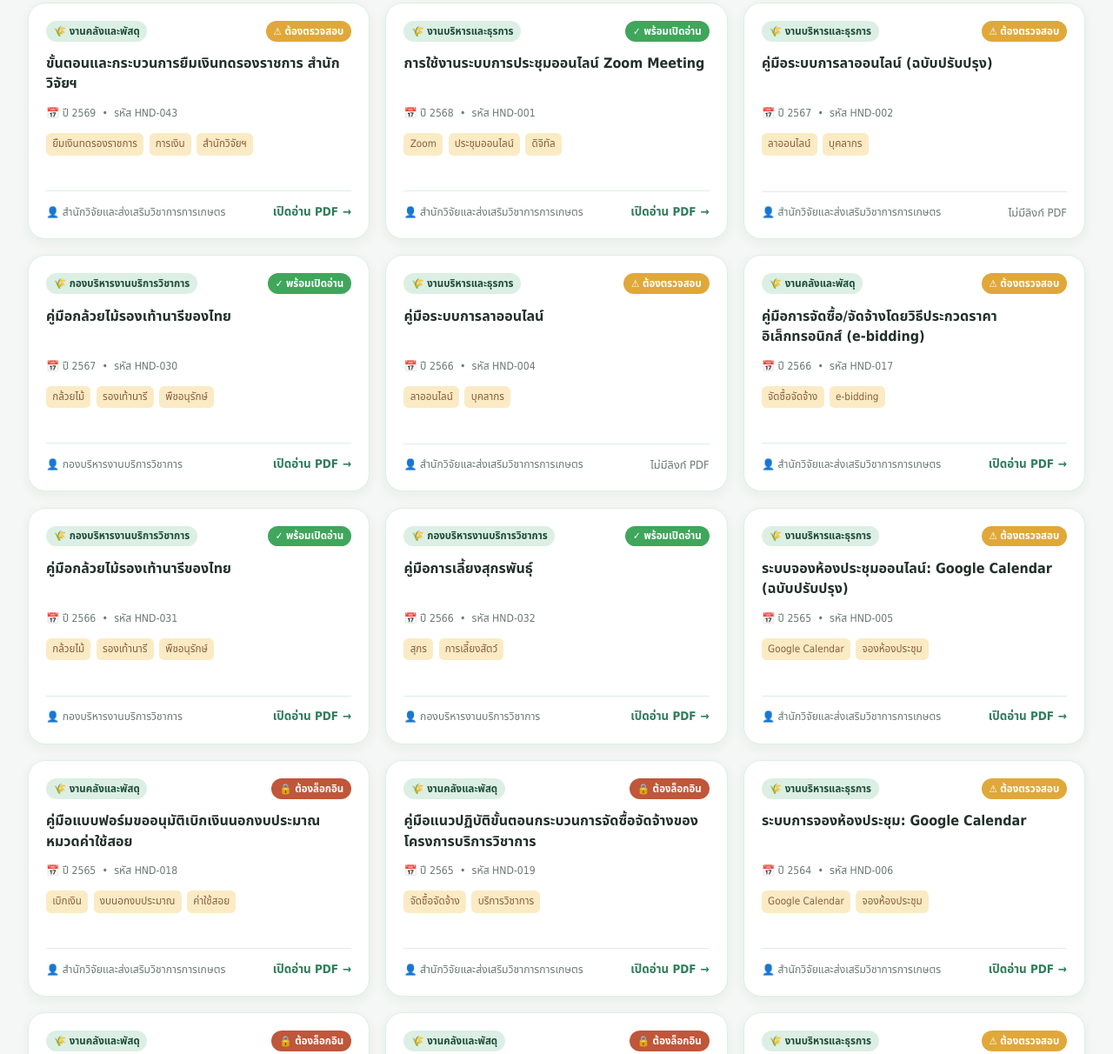
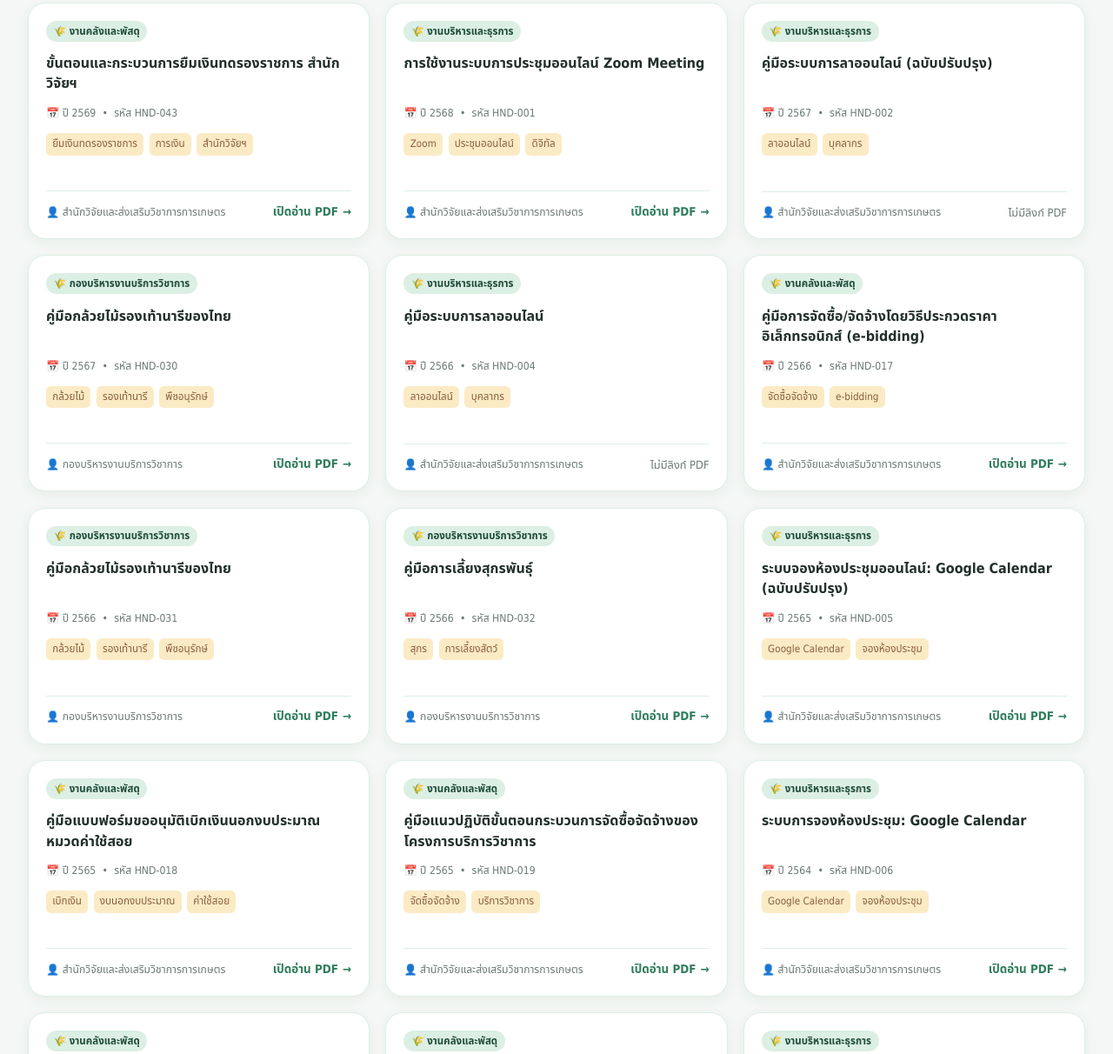
Before and after one commit to numtip/handbook, an Astro site in the folder site/: page / in a window 1280 px wide. Shown: the part 1100-2312 px from the top of the page at 87% size. Built offline with nearby package versions, Linux system fonts and the light colour scheme; Astro itself is replaced by a stand-in of ours.

Commit message:
refactor: remove catalog access status badges

```diff
--- a/site/src/pages/index.astro
+++ b/site/src/pages/index.astro
@@ -33,7 +33,7 @@
           <div class="mt-8 grid grid-cols-2 gap-3 md:grid-cols-4">
             <div class="stat-card"><b id="stat-total">—</b><span>คู่มือทั้งหมด</span></div>
             <div class="stat-card"><b id="stat-divisions">—</b><span>หมวดหมู่</span></div>
-            <div class="stat-card"><b id="stat-ready">—</b><span>พร้อมเปิดอ่าน</span></div>
+            <div class="stat-card"><b id="stat-latest">—</b><span>ปีล่าสุด</span></div>
             <div class="stat-card"><b id="stat-range" class="text-xl sm:text-2xl">—</b><span>ช่วงปีเผยแพร่</span></div>
           </div>
         </div>
@@ -68,8 +68,7 @@
     <div id="filter-sheet" class="filter-sheet hidden" aria-hidden="true"><div class="sheet-backdrop" data-close-sheet></div><section class="sheet-panel" role="dialog" aria-modal="true" aria-labelledby="sheet-title"><div class="drag-handle"></div><div class="flex items-center justify-between gap-4"><h2 id="sheet-title">กรองคู่มือ</h2><button class="clear-button" data-close-sheet type="button">ปิด</button></div><div class="filter-group mt-5"><h3>กอง / หมวด</h3><div id="mobile-division-chips" class="chip-row"></div></div><div class="filter-group mt-5"><h3>ปี พ.ศ.</h3><div id="mobile-year-chips" class="chip-row"></div></div><div class="mt-6 flex gap-3"><button id="sheet-clear" class="secondary-button flex-1" type="button">ล้างทั้งหมด</button><button id="sheet-apply" class="primary-button flex-1" type="button">แสดงผลลัพธ์</button></div></section></div>
 
     <script>
-      type Access = 'ready' | 'review' | 'login';
-      type Manual = { id: string; title: string; year: string; division: string; keywords: string; url: string; owner: string; status: string; access: Access };
+      type Manual = { id: string; title: string; year: string; division: string; keywords: string; url: string; owner: string };
       type SortMode = 'newest' | 'oldest' | 'title';
       const $ = <T extends HTMLElement>(id: string) => document.getElementById(id) as T;
       const state = { query: '', divisions: new Set<string>(), years: new Set<string>(), sort: 'newest' as SortMode };
@@ -77,19 +76,17 @@
 
       // CSV parser supports quoted Thai keywords and blank cells.
       function csvRows(text: string) { const output: string[][] = []; let row: string[] = []; let cell = ''; let quoted = false; for (let index = 0; index < text.length; index += 1) { const character = text[index]; if (character === '"' && quoted && text[index + 1] === '"') { cell += character; index += 1; } else if (character === '"') quoted = !quoted; else if (character === ',' && !quoted) { row.push(cell); cell = ''; } else if ((character === '\n' || character === '\r') && !quoted) { if (character === '\r' && text[index + 1] === '\n') index += 1; row.push(cell); if (row.some(Boolean)) output.push(row); row = []; cell = ''; } else cell += character; } row.push(cell); if (row.some(Boolean)) output.push(row); return output; }
-      function accessFrom(status: string): Access { return status.includes('PDF ตรวจพบ') ? 'ready' : status.includes('ต้องล็อกอิน') ? 'login' : 'review'; }
-      function parseCatalog(text: string): Manual[] { const [header, ...data] = csvRows(text); const at = (name: string) => header.indexOf(name); const fields = { id: at('รหัส'), title: at('ชื่อคู่มือ'), year: at('ปี'), division: at('กอง/หมวด'), keywords: at('คำสำคัญ'), url: at('ลิงก์ PDF'), owner: at('เจ้าของ'), status: at('สถานะ') }; return data.map((row) => { const status = row[fields.status] || ''; return { id: row[fields.id] || '', title: row[fields.title] || '', year: row[fields.year] || '', division: row[fields.division] || '', keywords: row[fields.keywords] || '', url: row[fields.url] || '', owner: row[fields.owner] || '', status, access: accessFrom(status) }; }); }
+      function parseCatalog(text: string): Manual[] { const [header, ...data] = csvRows(text); const at = (name: string) => header.indexOf(name); const fields = { id: at('รหัส'), title: at('ชื่อคู่มือ'), year: at('ปี'), division: at('กอง/หมวด'), keywords: at('คำสำคัญ'), url: at('ลิงก์ PDF'), owner: at('เจ้าของ') }; return data.map((row) => ({ id: row[fields.id] || '', title: row[fields.title] || '', year: row[fields.year] || '', division: row[fields.division] || '', keywords: row[fields.keywords] || '', url: row[fields.url] || '', owner: row[fields.owner] || '' })); }
       function escapeHtml(value: string) { return value.replace(/[&<>'"]/g, (character) => ({ '&': '&amp;', '<': '&lt;', '>': '&gt;', "'": '&#039;', '"': '&quot;' }[character] || character)); }
       function highlight(value: string) { const safe = escapeHtml(value); const term = state.query.trim(); if (!term) return safe; const escaped = term.replace(/[.*+?^${}()|[\]\\]/g, '\\$&'); return safe.replace(new RegExp(`(${escaped})`, 'gi'), '<mark class="bg-gold-100 text-earth-600">$1</mark>'); }
       function categoryLabel(value: string) { return value.split('/').map((part) => part.trim()).pop() || value; }
-      function statusMeta(access: Access) { return access === 'ready' ? { text: '✓ พร้อมเปิดอ่าน', className: 'bg-success-500' } : access === 'login' ? { text: '🔒 ต้องล็อกอิน', className: 'bg-danger-500' } : { text: '⚠ ต้องตรวจสอบ', className: 'bg-warning-500' }; }
       function safeUrl(value: string) { return /^https?:\/\//i.test(value) ? value : ''; }
-      function card(manual: Manual) { const status = statusMeta(manual.access); const tags = manual.keywords.split(',').filter(Boolean).slice(0, 3).map((tag) => `<span>${highlight(tag.trim())}</span>`).join(''); const url = safeUrl(manual.url); return `<article class="catalog-card"><div class="card-top"><span class="division-badge">🌾 ${escapeHtml(categoryLabel(manual.division))}</span><span class="status-badge ${status.className}">${status.text}</span></div><h3>${highlight(manual.title)}</h3><div class="card-meta"><span>📅 ปี ${escapeHtml(manual.year || 'ไม่ระบุ')}</span><span>•</span><span>รหัส ${escapeHtml(manual.id)}</span></div><div class="tag-row">${tags}</div><div class="card-footer"><span>👤 ${escapeHtml(manual.owner || 'ไม่ระบุเจ้าของ')}</span>${url ? `<a href="${escapeHtml(url)}" target="_blank" rel="noreferrer">เปิดอ่าน PDF <span aria-hidden="true">→</span></a>` : `<span class="unavailable">ไม่มีลิงก์ PDF</span>`}</div></article>`; }
+      function card(manual: Manual) { const tags = manual.keywords.split(',').filter(Boolean).slice(0, 3).map((tag) => `<span>${highlight(tag.trim())}</span>`).join(''); const url = safeUrl(manual.url); return `<article class="catalog-card"><div class="card-top"><span class="division-badge">🌾 ${escapeHtml(categoryLabel(manual.division))}</span></div><h3>${highlight(manual.title)}</h3><div class="card-meta"><span>📅 ปี ${escapeHtml(manual.year || 'ไม่ระบุ')}</span><span>•</span><span>รหัส ${escapeHtml(manual.id)}</span></div><div class="tag-row">${tags}</div><div class="card-footer"><span>👤 ${escapeHtml(manual.owner || 'ไม่ระบุเจ้าของ')}</span>${url ? `<a href="${escapeHtml(url)}" target="_blank" rel="noreferrer">เปิดอ่าน PDF <span aria-hidden="true">→</span></a>` : `<span class="unavailable">ไม่มีลิงก์ PDF</span>`}</div></article>`; }
       function chip(kind: 'division' | 'year', value: string, label: string) { const selected = kind === 'division' ? state.divisions.has(value) : state.years.has(value); return `<button class="filter-chip ${selected ? 'chip-active' : ''}" type="button" data-filter-kind="${kind}" data-filter-value="${escapeHtml(value)}" aria-pressed="${selected}">${escapeHtml(label)}${selected ? '<span aria-hidden="true">×</span>' : ''}</button>`; }
       function renderChips() { const divisions = [...new Set(manuals.map((manual) => manual.division).filter(Boolean))].sort((a, b) => a.localeCompare(b, 'th')); const years = [...new Set(manuals.map((manual) => manual.year || 'ไม่ระบุปี'))].sort((a, b) => Number(b) - Number(a)); const divisionMarkup = divisions.map((division) => chip('division', division, categoryLabel(division))).join(''); const yearMarkup = years.map((year) => chip('year', year, year === 'ไม่ระบุปี' ? year : `พ.ศ. ${year}`)).join(''); $('division-chips').innerHTML = divisionMarkup; $('year-chips').innerHTML = yearMarkup; $('mobile-division-chips').innerHTML = divisionMarkup; $('mobile-year-chips').innerHTML = yearMarkup; }
       function resetFilters() { state.query = ''; state.divisions.clear(); state.years.clear(); state.sort = 'newest'; $('query').value = ''; $('sort').value = 'newest'; render(); }
       function render() { renderChips(); const query = state.query.toLocaleLowerCase('th-TH'); const results = manuals.filter((manual) => { const haystack = [manual.id, manual.title, manual.keywords, manual.owner, manual.division].join(' ').toLocaleLowerCase('th-TH'); const year = manual.year || 'ไม่ระบุปี'; return (!query || haystack.includes(query)) && (!state.divisions.size || state.divisions.has(manual.division)) && (!state.years.size || state.years.has(year)); }).sort((a, b) => state.sort === 'title' ? a.title.localeCompare(b.title, 'th') : state.sort === 'oldest' ? Number(a.year || 0) - Number(b.year || 0) : Number(b.year || 0) - Number(a.year || 0)); $('result-count').textContent = String(results.length); $('cards').innerHTML = results.map(card).join(''); $('cards').classList.toggle('hidden', results.length === 0); $('empty').classList.toggle('hidden', results.length !== 0); const selected = state.divisions.size + state.years.size; $('active-filter-note').classList.toggle('hidden', selected === 0); $('active-filter-note').textContent = selected ? `เลือกตัวกรอง ${selected} รายการ` : ''; }
-      function renderStats() { const years = manuals.map((manual) => Number(manual.year)).filter(Number.isFinite); $('stat-total').textContent = String(manuals.length); $('stat-divisions').textContent = String(new Set(manuals.map((manual) => manual.division).filter(Boolean)).size); $('stat-ready').textContent = String(manuals.filter((manual) => manual.access === 'ready').length); $('stat-range').textContent = years.length ? `${Math.min(...years)}–${Math.max(...years)}` : 'ไม่ระบุ'; }
+      function renderStats() { const years = manuals.map((manual) => Number(manual.year)).filter(Number.isFinite); $('stat-total').textContent = String(manuals.length); $('stat-divisions').textContent = String(new Set(manuals.map((manual) => manual.division).filter(Boolean)).size); $('stat-latest').textContent = years.length ? String(Math.max(...years)) : '—'; $('stat-range').textContent = years.length ? `${Math.min(...years)}–${Math.max(...years)}` : 'ไม่ระบุ'; }
       function setSheet(open: boolean) { $('filter-sheet').classList.toggle('hidden', !open); $('filter-sheet').setAttribute('aria-hidden', String(!open)); }
 
       // Events for search, chips, sort, mobile sheet, and dark mode.
--- a/site/src/styles/global.css
+++ b/site/src/styles/global.css
@@ -60,9 +60,8 @@
 .dark .catalog-card { border-color: rgb(255 255 255 / .12); background: #22302A; }
 .catalog-card:hover { transform: translateY(-.25rem); border-color: #2E7D5B; box-shadow: 0 18px 32px rgb(31 77 58 / .14); }
 .card-top { display: flex; align-items: flex-start; justify-content: space-between; gap: .6rem; }
-.division-badge, .status-badge { display: inline-flex; align-items: center; border-radius: 999px; padding: .3rem .55rem; font-size: .72rem; font-weight: 800; line-height: 1.25; }
-.division-badge { max-width: 62%; background: #DCEFE4; color: #1F4D3A; }
-.status-badge { flex: 0 0 auto; color: #fff; }
+.division-badge { display: inline-flex; align-items: center; border-radius: 999px; padding: .3rem .55rem; font-size: .72rem; font-weight: 800; line-height: 1.25; }
+.division-badge { max-width: 100%; background: #DCEFE4; color: #1F4D3A; }
 .catalog-card h3 { display: -webkit-box; overflow: hidden; min-height: 2.9rem; margin: 0; -webkit-box-orient: vertical; -webkit-line-clamp: 2; color: #22302A; font-size: 1rem; font-weight: 800; line-height: 1.45; }
 .dark .catalog-card h3 { color: #F4F7F5; }
 .catalog-card:hover h3 { color: #1F4D3A; }
```
